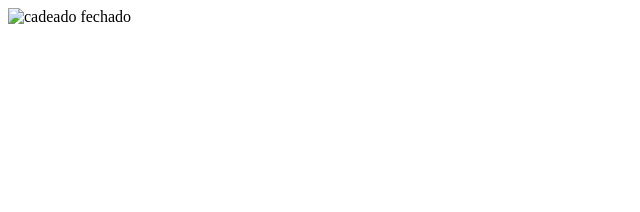
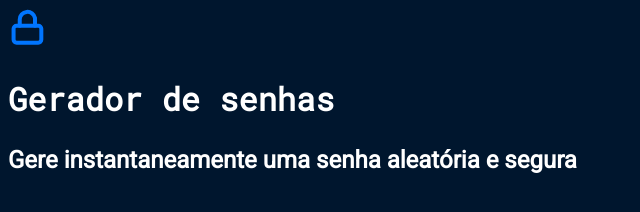
Before and after one commit to andressapell/javascript-gerador-de-senha, a plain HTML site: page index.html in a window 1280 px wide. Shown: the whole page, without its empty margins (0-640 px from the left). Drawn offline with Linux system fonts and the light colour scheme.

Commit message:
aaaaaaaa

```diff
--- a/index.html
+++ b/index.html
@@ -4,9 +4,13 @@
     <meta charset="UTF-8">
     <meta name="viewport" content="width=device-width, initial-scale=1.0">
     <title>Gerador de senha</title>
+    <link rel="stylesheet" href="style.css">
+
 </head>
 <body>
-    <img src="" alt="cadeado fechado">
+    <img src="unlock.svg" alt="cadeado fechado">
+    <h2 class="titulo-principal">Gerador de senhas</h2>
+    <h3 class="titulo-secundario">Gere instantaneamente uma senha aleatória e segura</h3>
 
 </body>
 </html>
--- a/style.css
+++ b/style.css
@@ -0,0 +1,26 @@
+@import url('https://fonts.googleapis.com/css2?family=Roboto&family=Roboto+Mono&display=swap');
+
+:root{
+    --branco: white;
+    --cor-de-fundo: #00162E;
+    --fundo-senha: #00244D;
+    --fundo-texto: #001E40;
+    --borda: #0075FF;
+    --roboto: 'Roboto', sans-serif;
+    --roboto-mono: 'Roboto Mono', monospace;
+}
+
+body{
+    color: var(--branco);
+    background-color: var(--cor-de-fundo);
+    font-family: var(--roboto);
+}
+
+.titulo-principal{
+    font-family: var(--roboto-mono);
+    font-size: 32px;
+}
+
+.titulo-secundario{
+    font-size: 24px;
+}
```
Also changed, not shown: unlock.svg (added).
